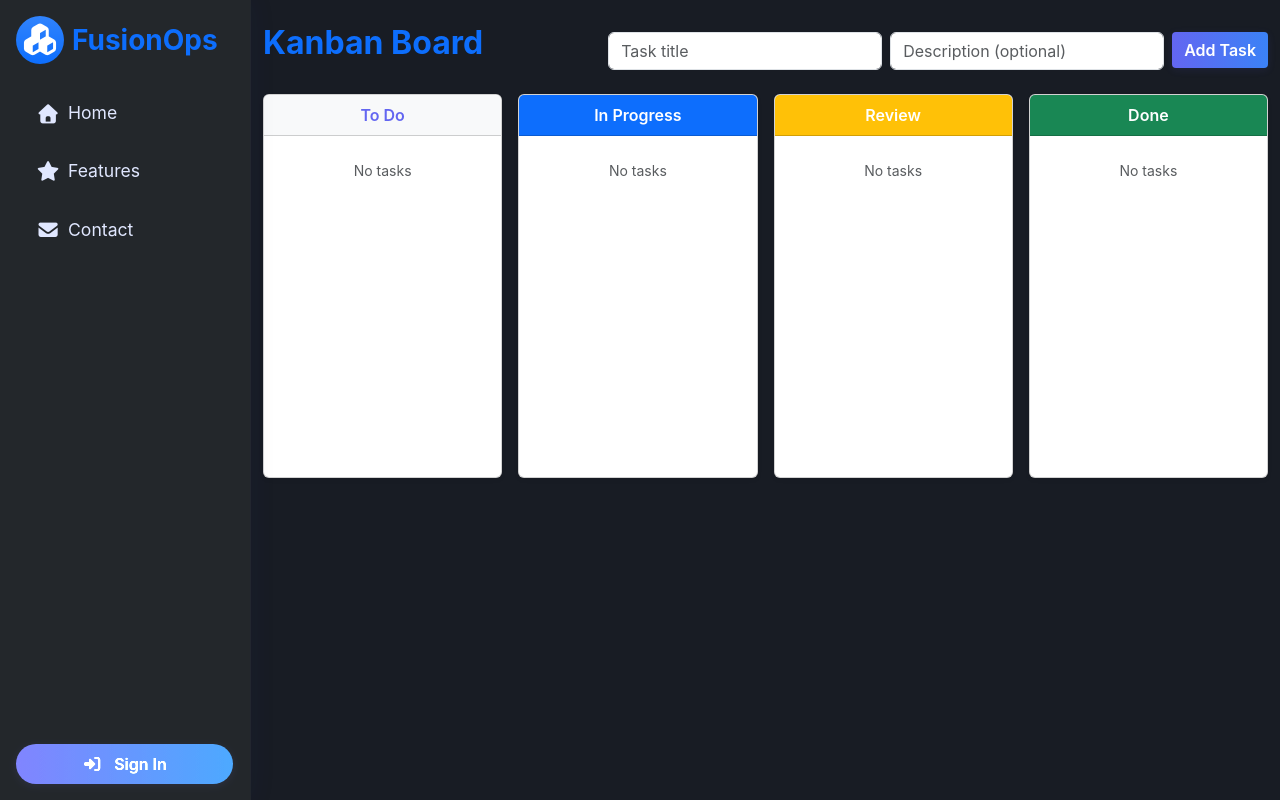
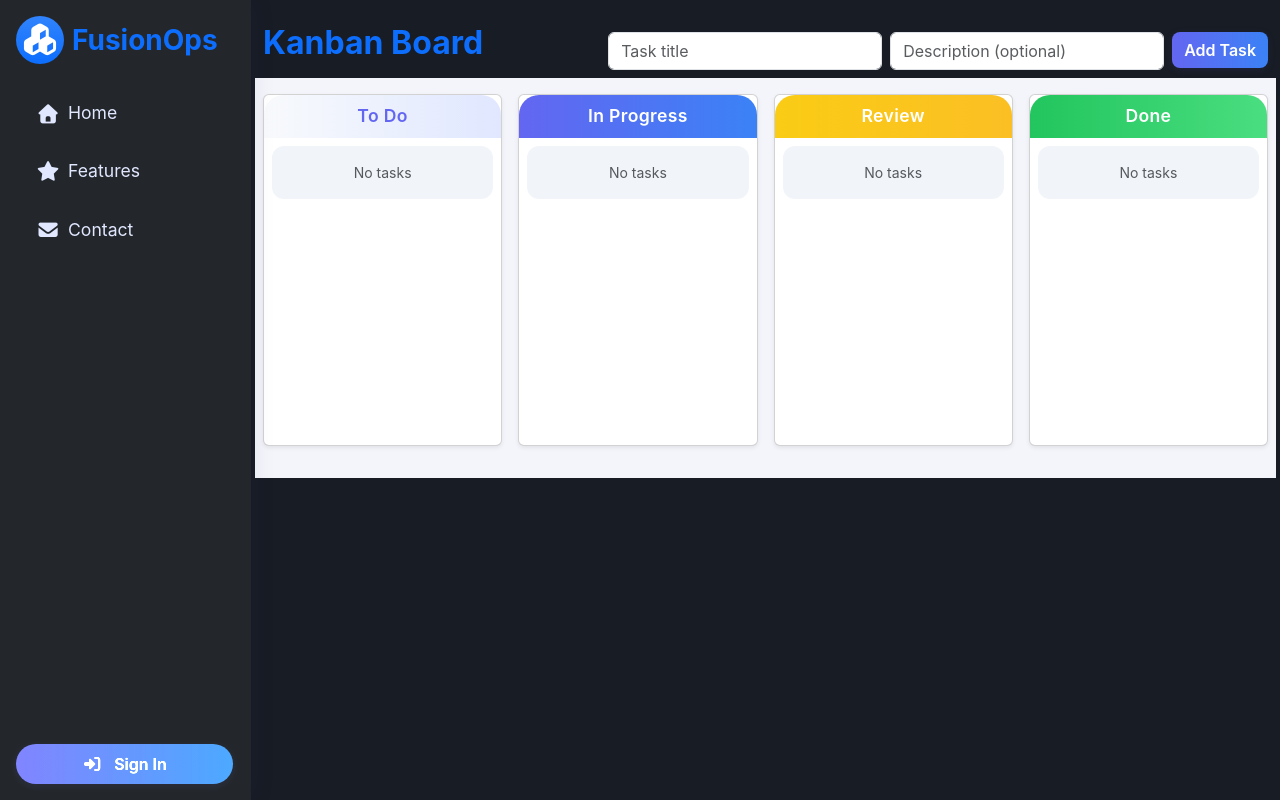
Before and after one commit to MuhammadShamim/FusionOps-Portal, an Angular app: page /kanban in a window 1280 px wide. Built offline with nearby package versions, Linux system fonts and the light colour scheme.

Commit message:
kanban ui look

```diff
--- a/src/app/private/kanban.component.css
+++ b/src/app/private/kanban.component.css
@@ -1,27 +1,77 @@
+
+body, .kanban-bg {
+  background: #f4f5fa;
+}
+
 .kanban-board {
   min-height: 400px;
+  background: #f4f5fa;
+  padding-bottom: 2rem;
 }
-.kanban-task {
-  border-left: 4px solid #6366f1;
-  border-radius: 0.5rem;
-  background: #f8fafc;
-  transition: box-shadow 0.2s;
+
+.kanban-column .card {
+  border-radius: 1.25rem;
+  box-shadow: 0 4px 24px rgba(99,102,241,0.07);
+  background: #fff;
+  border: none;
+  margin-bottom: 1.5rem;
 }
-.kanban-task:hover {
-  box-shadow: 0 2px 8px rgba(99,102,241,0.15);
+
+.card-header {
+  border-radius: 1.25rem 1.25rem 0 0;
+  font-size: 1.1rem;
+  font-weight: 600;
+  letter-spacing: 0.02em;
+  border-bottom: none;
+  background: linear-gradient(90deg, #f8fafc 0%, #e0e7ff 100%);
+  color: #6366f1;
 }
-.card-header.bg-primary, .card-header.bg-success, .card-header.bg-warning {
+.card-header.bg-primary {
+  background: linear-gradient(90deg, #6366f1 0%, #3b82f6 100%);
+  color: #fff !important;
+}
+.card-header.bg-success {
+  background: linear-gradient(90deg, #22c55e 0%, #4ade80 100%);
+  color: #fff !important;
+}
+.card-header.bg-warning {
+  background: linear-gradient(90deg, #facc15 0%, #fbbf24 100%);
   color: #fff !important;
 }
 .card-header.bg-light {
+  background: linear-gradient(90deg, #f8fafc 0%, #e0e7ff 100%);
   color: #6366f1 !important;
 }
+
+.kanban-task {
+  border-left: 5px solid #6366f1;
+  border-radius: 1rem;
+  background: #f8fafc;
+  box-shadow: 0 2px 8px rgba(99,102,241,0.08);
+  margin-bottom: 1rem;
+  transition: box-shadow 0.2s, border-color 0.2s;
+  cursor: grab;
+}
+.kanban-task:active {
+  cursor: grabbing;
+  box-shadow: 0 4px 16px rgba(99,102,241,0.15);
+  border-color: #3b82f6;
+}
+.kanban-task:hover {
+  box-shadow: 0 4px 16px rgba(99,102,241,0.15);
+  border-color: #3b82f6;
+}
+
+.kanban-task .card-body {
+  padding: 1rem 1rem 0.75rem 1rem;
+}
+
 .btn-gradient-primary {
   background: linear-gradient(90deg, #6366f1 0%, #3b82f6 100%);
   color: #fff;
   border: none;
   font-weight: 600;
-  border-radius: 0.25rem;
+  border-radius: 0.5rem;
   box-shadow: 0 2px 8px rgba(99,102,241,0.10);
   transition: background 0.2s, color 0.2s;
 }
@@ -29,3 +79,39 @@
   background: linear-gradient(90deg, #3b82f6 0%, #6366f1 100%);
   color: #fff;
 }
+
+.kanban-task .fw-bold {
+  font-size: 1.05rem;
+  color: #3b3f5c;
+}
+.kanban-task .text-muted {
+  color: #94a3b8 !important;
+}
+.kanban-task .btn {
+  border-radius: 0.4rem;
+}
+.kanban-task .btn-outline-primary {
+  border-color: #6366f1;
+  color: #6366f1;
+}
+.kanban-task .btn-outline-primary:hover {
+  background: #6366f1;
+  color: #fff;
+}
+.kanban-task .btn-outline-danger {
+  border-color: #ef4444;
+  color: #ef4444;
+}
+.kanban-task .btn-outline-danger:hover {
+  background: #ef4444;
+  color: #fff;
+}
+
+.kanban-task .d-flex {
+  margin-top: 0.5rem;
+}
+
+.text-center.text-muted.small.py-3 {
+  background: #f1f5f9;
+  border-radius: 0.75rem;
+}
```
